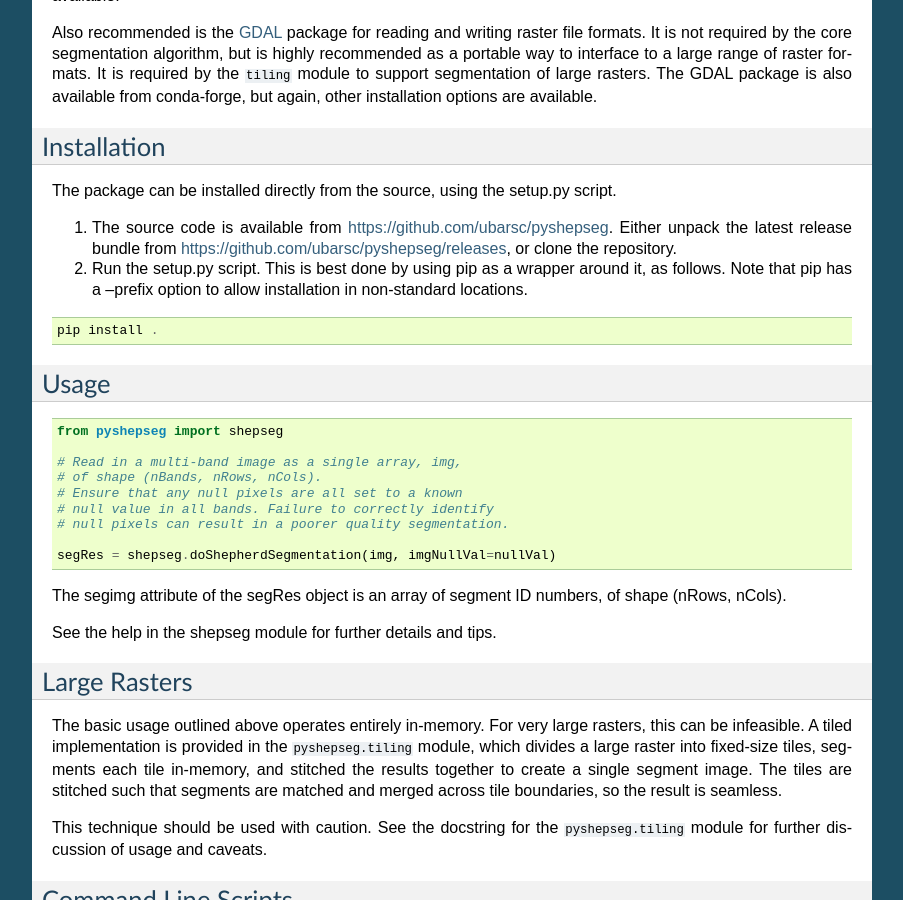
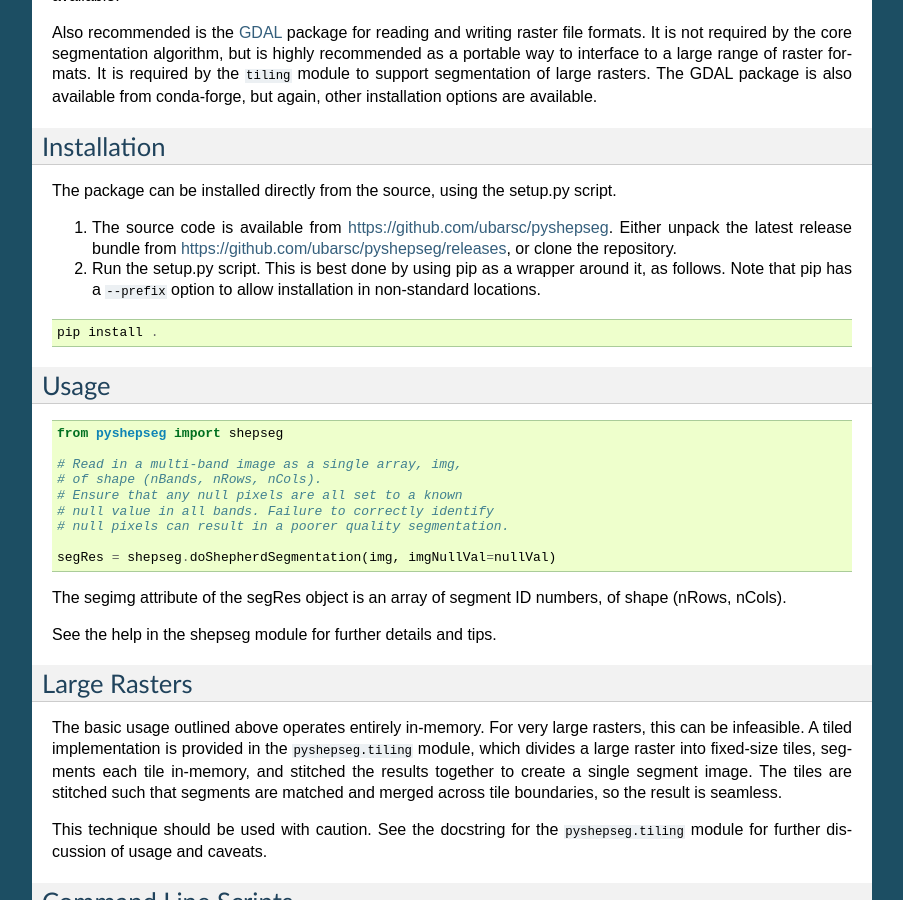
Before and after one commit to ubarsc/pyshepseg, a Sphinx documentation site: the page built from doc/source/index.rst, in a window 1280 px wide and 900 px high, scrolled down 549 px. Shown: the whole window, without its empty margins (198-1101 px from the left). Built offline with Sphinx 7.4.7, drawn with Linux system fonts in a browser that asks for light colours.

```diff
--- a/doc/source/index.rst
+++ b/doc/source/index.rst
@@ -50,7 +50,7 @@ setup.py script.
    `<https://github.com/ubarsc/pyshepseg/releases>`_, or clone the
    repository.
 2. Run the setup.py script. This is best done by using pip as a wrapper
-   around it, as follows. Note that pip has a --prefix option to allow
+   around it, as follows. Note that pip has a ``--prefix`` option to allow
    installation in non-standard locations.
 
 ::
```
